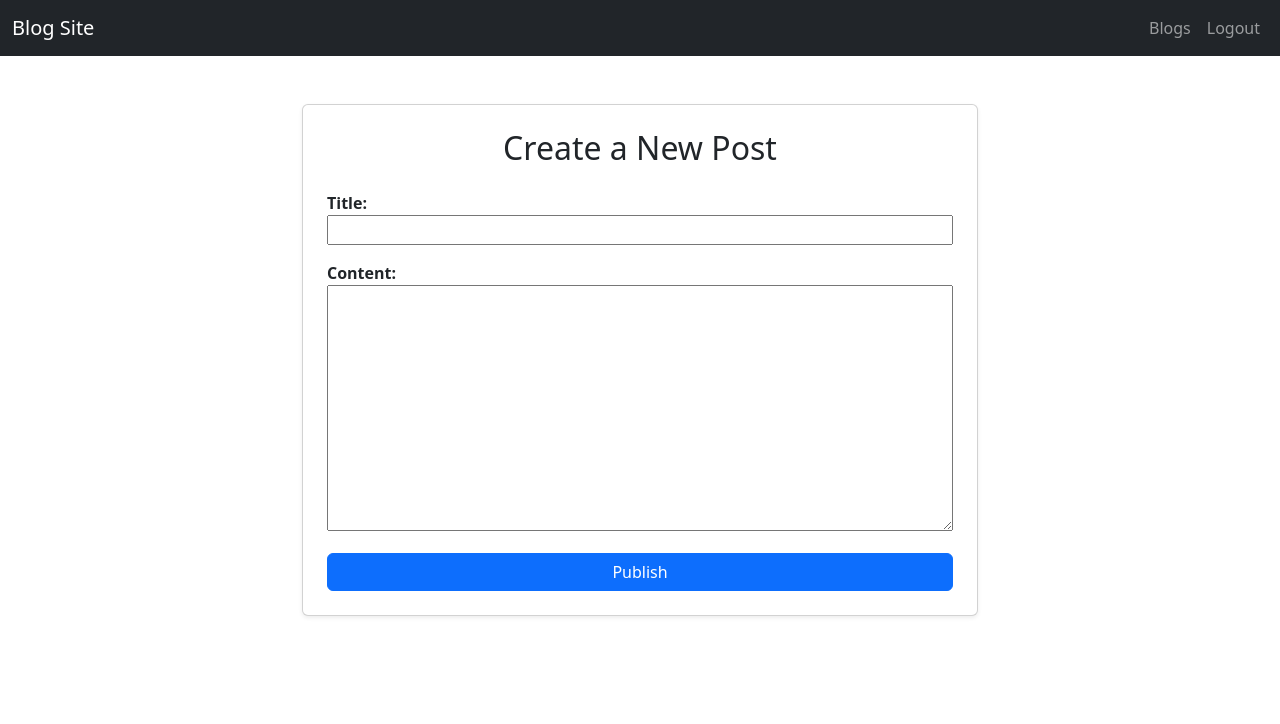
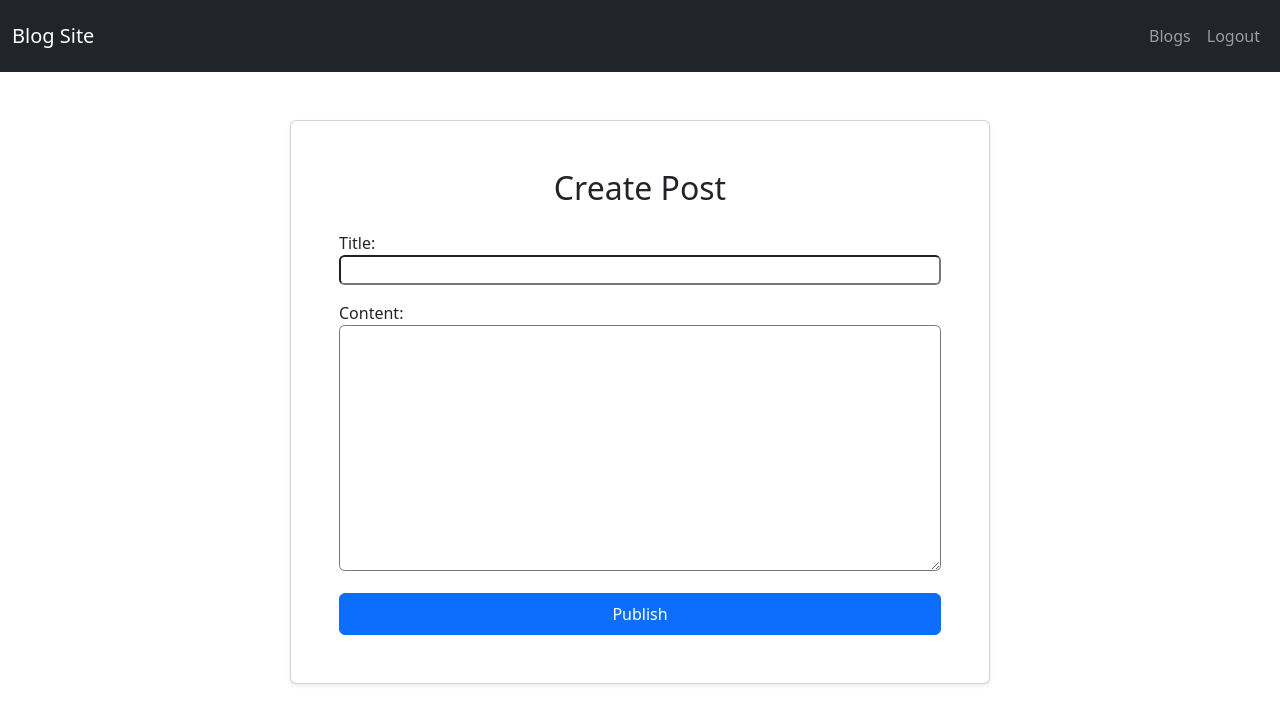
Before and after one commit to Fatima-NW/Blogging-Platform, a Django app: page /posts/new/ in a window 1280 px wide. Shown: the top 724 px of the page. Run offline with Django 5.2, Linux system fonts and the light colour scheme; the visitor is signed in with stand-in values (Sample User, id 1); parts of the project's set-up code (start-up, migrations or seed data) failed here and were passed over.

Commit message:
Polish templates with improved layout and  styling

```diff
--- a/templates/base.html
+++ b/templates/base.html
@@ -20,7 +20,7 @@ Features:
 
 <body>
     <!-- Navigation bar -->
-    <nav class="navbar navbar-expand-lg navbar-dark bg-dark mb-4">
+    <nav class="navbar navbar-expand-lg navbar-dark bg-dark sticky-top py-3 mb-4">
         <div class="container-fluid">
             <a class="navbar-brand" href="{% url 'home' %}">Blog Site</a>
 
@@ -58,7 +58,7 @@ Features:
     {% endif %}
 
     <!-- For child template-->
-    <div class="container">
+    <div class="container mb-5">
         {% block content %}
         <!-- Child template content goes here -->
         {% endblock %}
--- a/templates/posts/post_creation_form.html
+++ b/templates/posts/post_creation_form.html
@@ -7,25 +7,42 @@ Displays the form for creating/updating a blog post
 {% block title %}{% if is_create %}New Post{% else %}Edit Post{% endif %}{% endblock %}
 
 {% block content %}
-<div class="container mt-5" style="max-width: 700px;">
-    <div class="card shadow-sm p-4">
-        <h2 class="text-center mb-4">
-            {% if is_create %}Create a New Post{% else %}Edit Post{% endif %}
+<div class="container d-flex justify-content-center mt-5 mb-5">
+    <div class="card shadow-sm p-5" style="max-width: 700px; width: 100%;">
+        <h2 class="text-center mb-4" style="font-weight: 500;">
+            {% if is_create %}Create Post{% else %}Edit Post{% endif %}
         </h2>
         <form method="POST">
             {% csrf_token %}
-            {{ form.as_p }}
-            <button type="submit" class="btn btn-primary w-100 rounded">{% if is_create %}Publish{% else %}Update{% endif %}</button>
+            {% for field in form %}
+                <div class="mb-3">
+                    {{ field.label_tag }}
+                    {{ field }}
+                    {% if field.help_text %}
+                        <small class="text-muted">{{ field.help_text }}</small>
+                    {% endif %}
+                    {% for error in field.errors %}
+                        <div class="text-danger small">{{ error }}</div>
+                    {% endfor %}
+                </div>
+            {% endfor %}
+            <button type="submit" class="btn btn-primary w-100 py-2 rounded">
+                {% if is_create %}Publish{% else %}Update{% endif %}
+            </button>
         </form>
     </div>
 </div>
 
 <style>
-form input, form textarea {
-    width: 100%;
-}
-form label {
-    font-weight: bold;
-}
+    form input, form textarea, form select {
+        width: 100%;
+        border-radius: 0.35rem;
+    }
+    form label {
+        font-weight: 500;
+    }
+    form textarea {
+        min-height: 150px;
+    }
 </style>
 {% endblock %}
--- a/templates/users/register.html
+++ b/templates/users/register.html
@@ -7,8 +7,8 @@ Displays the user registration page
 {% block title %}Register{% endblock %}
 
 {% block content %}
-<div class="container mt-5 mb-5" style="max-width: 500px;">
-    <div class="card shadow-sm p-4">
+<div class="container mt-5 mb-5" style="max-width: 600px;">
+    <div class="card shadow-sm p-4 mx-auto">
         <h2 class="text-center mb-4">Sign Up</h2>
         <form method="post">
             {% csrf_token %}
```
Also changed, not shown: templates/posts/post_confirm_delete.html (+10 -8 lines), templates/posts/post_detail.html (+7 -7 lines), templates/posts/post_list.html (+18 -29 lines), templates/users/login.html (+5 -5 lines). Lines whose indentation alone changed are shown as unchanged.
